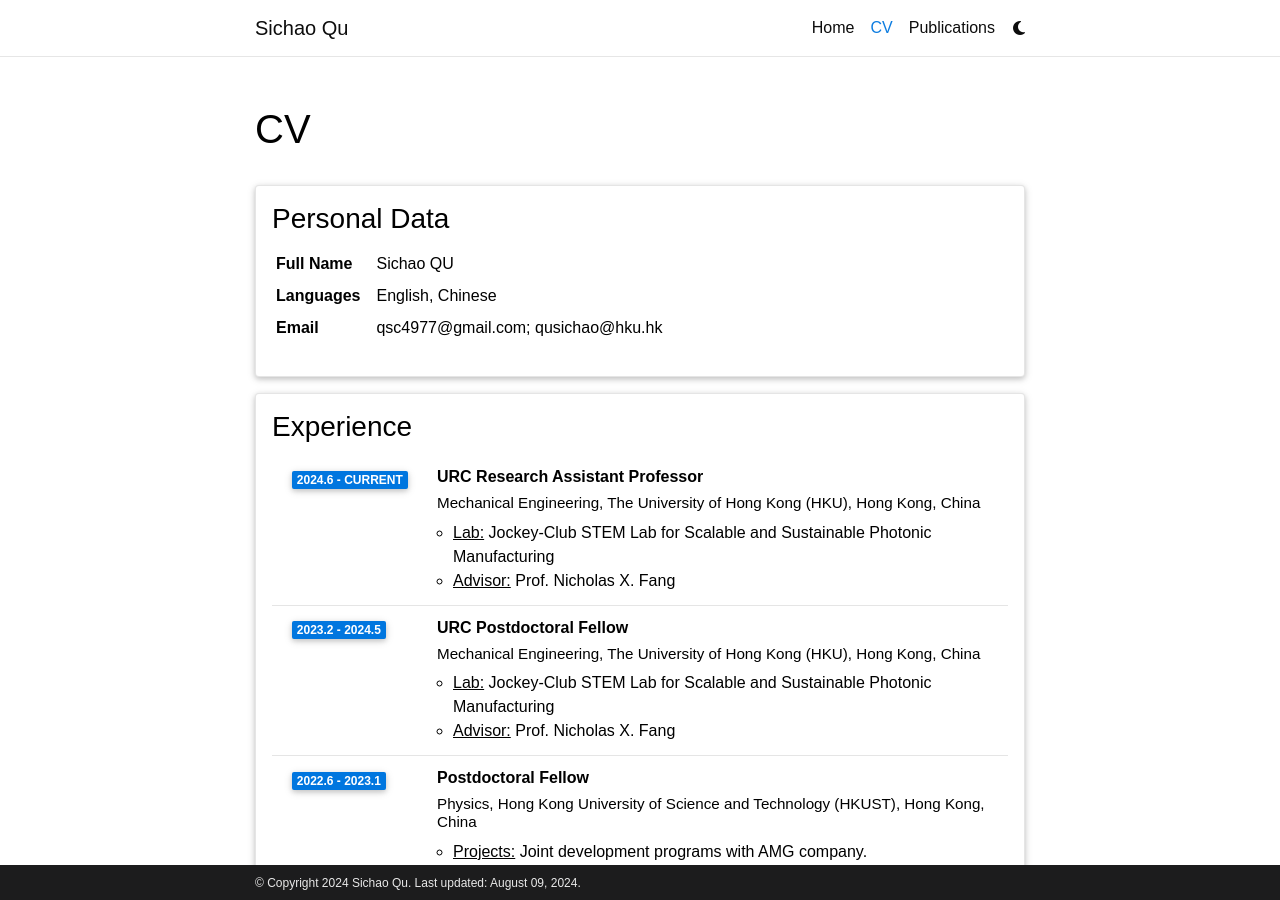
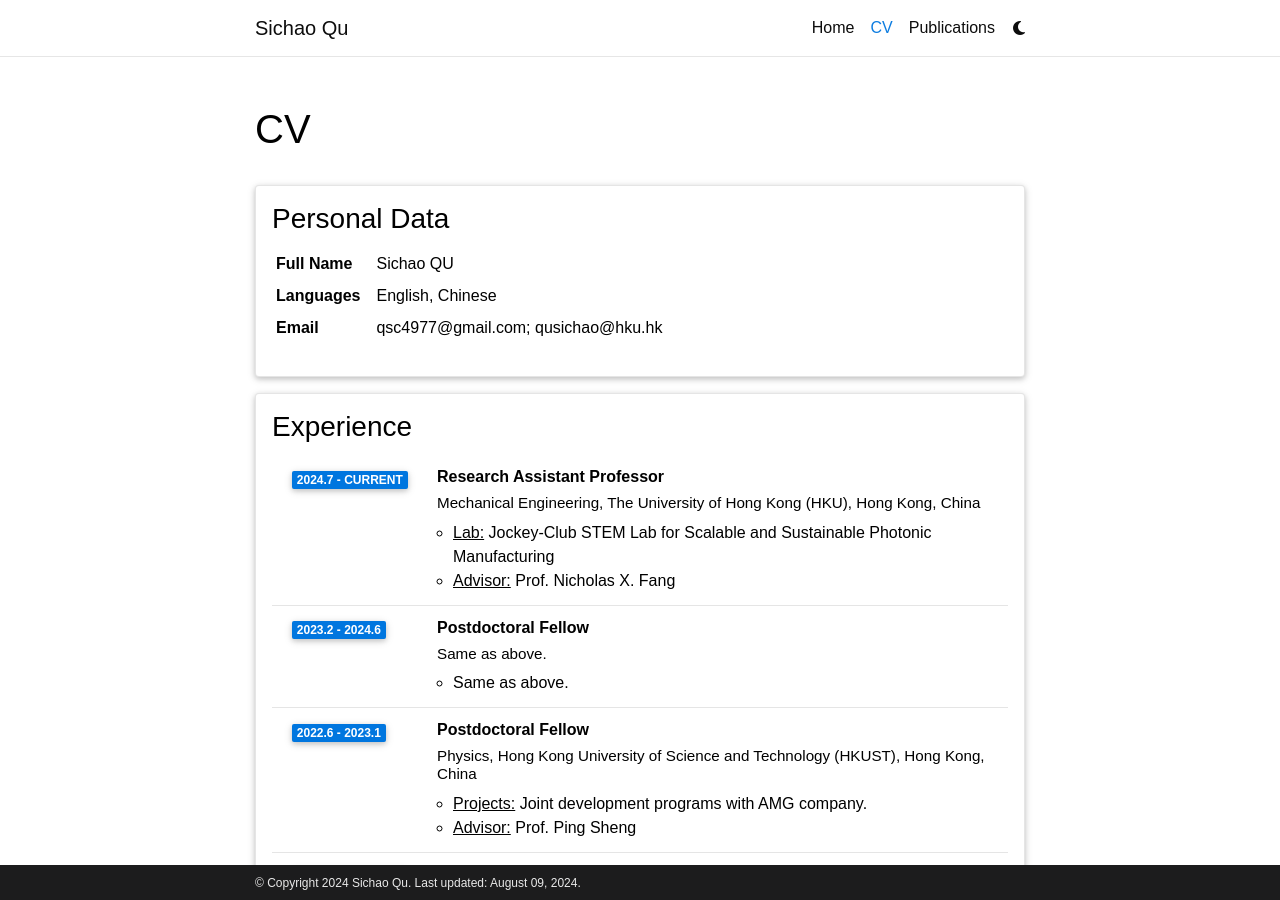
Before and after one commit to Qusichao/Qusichao.github.io, a Jekyll site: the page built from _pages/cv.md, in a window 1280 px wide and 900 px high. Built offline with Jekyll 4.4.1, drawn with Linux system fonts in a browser that asks for light colours; comment, search, counter and statistics services are not loaded; a style sheet for code colours, icons or effects is not loaded.

Commit message:
Update cv.yml

```diff
--- a/_data/cv.yml
+++ b/_data/cv.yml
@@ -11,19 +11,17 @@
 - title: Experience
   type: time_table
   contents:
-    - title: URC Research Assistant Professor
+    - title: Research Assistant Professor
       institution:  Mechanical Engineering, The University of Hong Kong (HKU), Hong Kong, China
-      year: 2024.6 - Current
+      year: 2024.7 - Current
       description:
         - <u>Lab:</u> Jockey-Club STEM Lab for Scalable and Sustainable Photonic Manufacturing
         - <u>Advisor:</u> Prof. Nicholas X. Fang
 
-    - title: URC Postdoctoral Fellow
-      institution:  Mechanical Engineering, The University of Hong Kong (HKU), Hong Kong, China
-      year: 2023.2 - 2024.5
-      description:
-        - <u>Lab:</u> Jockey-Club STEM Lab for Scalable and Sustainable Photonic Manufacturing
-        - <u>Advisor:</u> Prof. Nicholas X. Fang
+    - title: Postdoctoral Fellow
+      institution:  Same as above.
+      year: 2023.2 - 2024.6
+      description:  Same as above.
 
     - title: Postdoctoral Fellow
       institution:  Physics, Hong Kong University of Science and Technology (HKUST), Hong Kong, China
```
